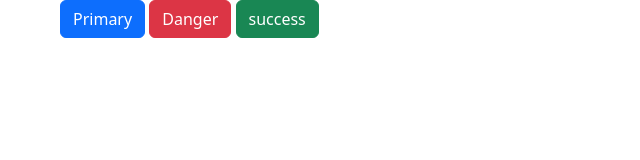
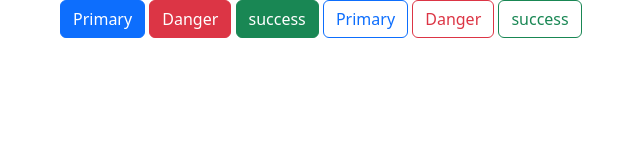
Before and after one commit to satan004/tags_demo, a plain HTML site: page index.html in a window 1280 px wide. Shown: the whole page, without its empty margins (22-662 px from the left). Drawn offline with nearby package versions, Linux system fonts and the light colour scheme.

Commit message:
add-version

```diff
--- a/index.html
+++ b/index.html
@@ -12,6 +12,9 @@
         <button class="btn btn-primary">Primary</button>
         <button class="btn btn-danger">Danger</button>
         <button class="btn btn-success">success</button>
+        <button class="btn btn-outline-primary">Primary</button>
+        <button class="btn btn-outline-danger">Danger</button>
+        <button class="btn btn-outline-success">success</button>
     </div>
 </body>
 </html>
```
